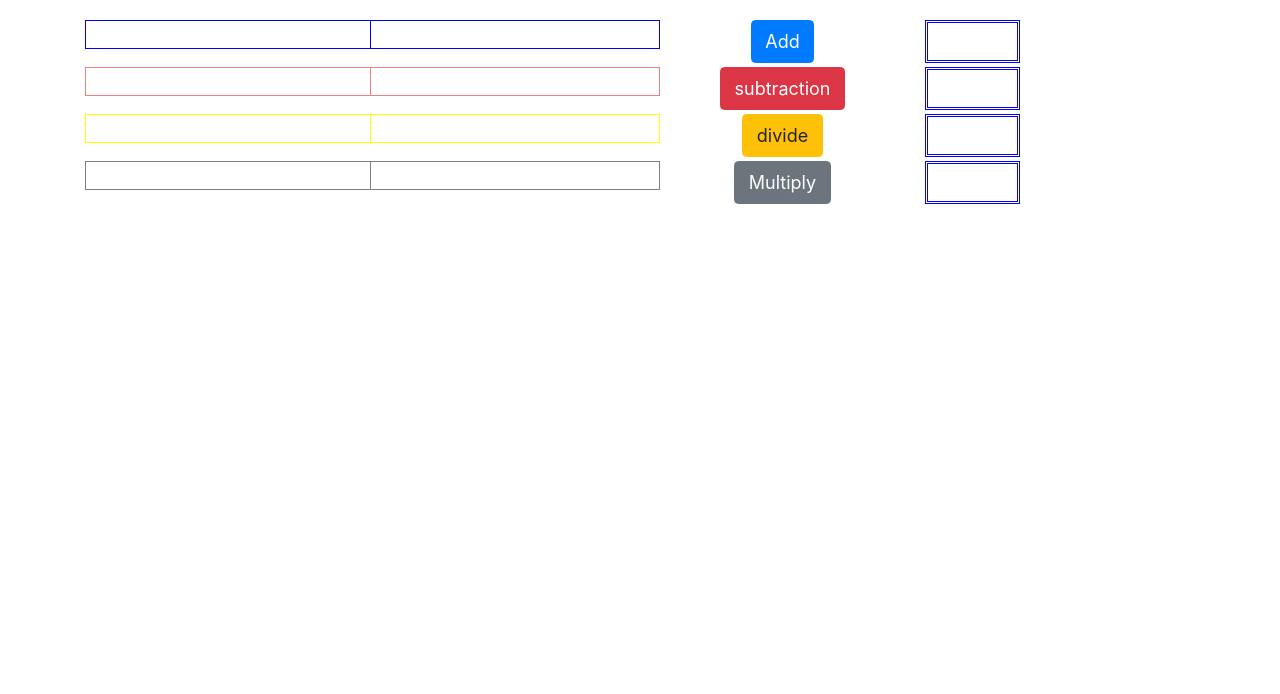
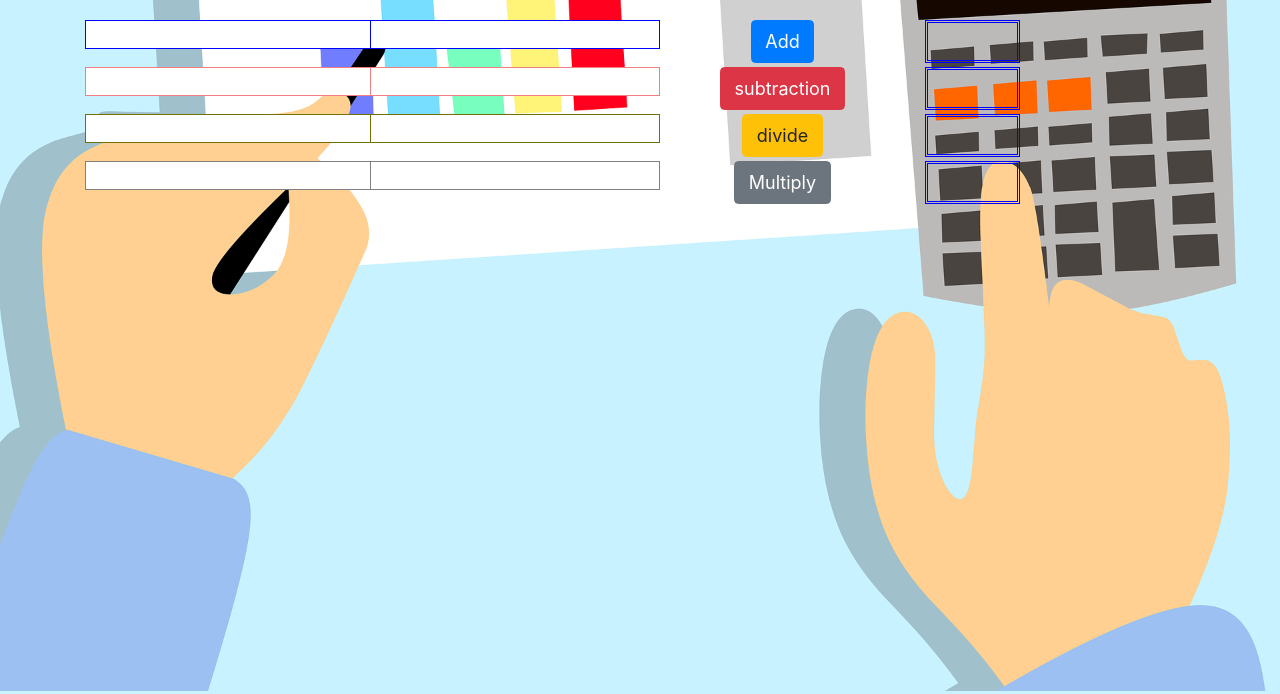
Before and after one commit to mostafamohamedmostafa/simple-calc, a plain HTML site: page index.html in a window 1280 px wide. Shown: the part 106-800 px from the top of the page. Drawn offline with nearby package versions, Linux system fonts and the light colour scheme.

Commit message:
update project

```diff
--- a/style/style.css
+++ b/style/style.css
@@ -7,7 +7,7 @@
 }
 
 body{
-    background-image: url('img/finance-2837085_1920.png');
+    background-image: url('/img/finance-2837085_1920.png');
     background-position: center;
     background-size: cover;
 }
@@ -38,7 +38,7 @@ input{
 }
 
 .divide-number{
-    border: yellow 1px solid;
+    border: rgb(112, 112, 4) 1px solid;
 
 }
 
```
Also changed, not shown: app/app.js (line endings or trailing spaces).
